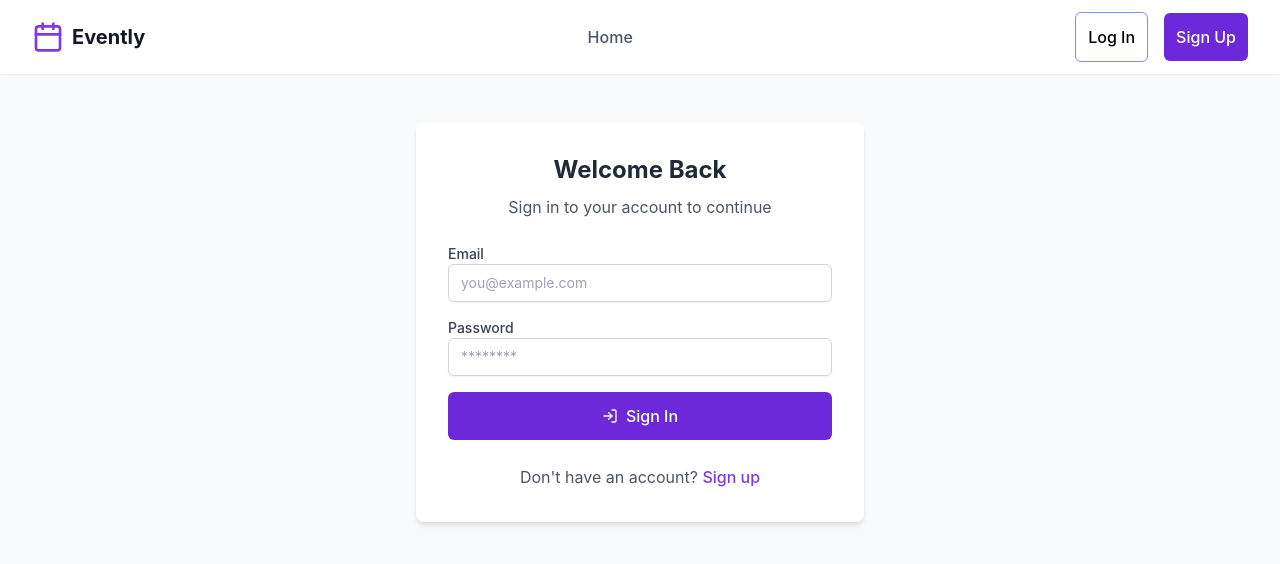
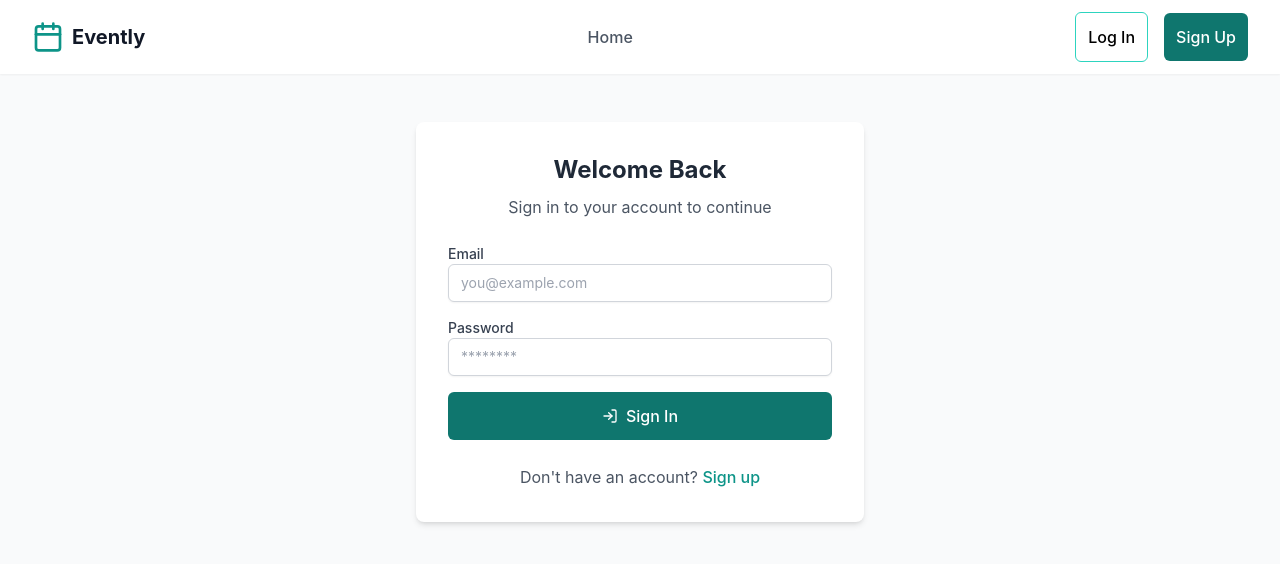
Before and after one commit to HassanAbdelhamed22/Event-Booking-System, a React (Vite) app in the folder Frontend/: page /login in a window 1280 px wide. Shown: the top 564 px of the page. Built offline with nearby package versions, Linux system fonts and the light colour scheme; no server answers.

Commit message:
refactor UI components to use primary color scheme and enhance accessibility

```diff
--- a/Frontend/src/components/UI/Button.tsx
+++ b/Frontend/src/components/UI/Button.tsx
@@ -4,7 +4,7 @@ import type { VariantProps } from "class-variance-authority";
 import type { ButtonHTMLAttributes, ReactNode } from "react";
 
 export const buttonVariants = cva(
-  "flex items-center justify-center rounded-md font-medium text-white duration-300 dark:text-black disabled:bg-indigo-400 disabled:hover:bg-indigo-400 disabled:cursor-not-allowed",
+  "flex items-center justify-center rounded-md font-medium text-white duration-300 dark:text-black disabled:bg-primary-400 disabled:hover:bg-primary-400 disabled:cursor-not-allowed",
   {
     variants: {
       variant: {
@@ -18,7 +18,7 @@ export const buttonVariants = cva(
 
         // ** OUTLINE
         outline:
-          "border border-indigo-400 hover:text-white bg-transparent text-black hover:border-transparent hover:bg-primary-700  disabled:cursor-not-allowed hover:disabled:bg-transparent disabled:bg-transparent hover:disabled:border-indigo-400 disabled:text-gray-400 hover:disabled:text-gray-400",
+          "border border-primary-400 hover:text-white bg-transparent text-black hover:border-transparent hover:bg-primary-700  disabled:cursor-not-allowed hover:disabled:bg-transparent disabled:bg-transparent hover:disabled:border-primary-400 disabled:text-gray-400 hover:disabled:text-gray-400",
         ghost: "text-gray-600 hover:bg-gray-100",
       },
       size: {
--- a/Frontend/src/components/UI/Input.tsx
+++ b/Frontend/src/components/UI/Input.tsx
@@ -2,14 +2,16 @@ import { forwardRef, type InputHTMLAttributes } from "react";
 
 interface IProps extends InputHTMLAttributes<HTMLInputElement> {}
 
-const Input = forwardRef<HTMLInputElement, IProps>(({ className = '', ...rest }, ref) => {
+const Input = forwardRef<HTMLInputElement, IProps>(
+  ({ className = "", ...rest }, ref) => {
     return (
       <input
         ref={ref}
-      className={`border border-gray-300 rounded-md shadow-sm py-2 px-3 focus:outline-none focus:ring-1 focus:ring-indigo-300 focus:border-indigo-300 block w-full sm:text-sm ${className}`}
+        className={`border border-gray-300 rounded-md shadow-sm py-2 px-3 focus:outline-none focus:ring-1 focus:ring-primary-300 focus:border-primary-300 block w-full sm:text-sm ${className}`}
         {...rest}
       />
     );
-});
+  }
+);
 
 export default Input;
--- a/Frontend/src/components/UI/Select.tsx
+++ b/Frontend/src/components/UI/Select.tsx
@@ -10,7 +10,7 @@ const Select = forwardRef<HTMLSelectElement, IProps>(
     return (
       <select
         ref={ref}
-        className={`border border-gray-300 rounded-md shadow-sm py-2 px-3 focus:outline-none focus:ring-2 focus:ring-indigo-500 focus:border-indigo-500 block w-full sm:text-sm ${className}`}
+        className={`border border-gray-300 rounded-md shadow-sm py-2 px-3 focus:outline-none focus:ring-2 focus:ring-primary-500 focus:border-primary-500 block w-full sm:text-sm ${className}`}
         {...rest}
       >
         {options.map((option) => (
--- a/Frontend/src/components/UI/Table.tsx
+++ b/Frontend/src/components/UI/Table.tsx
@@ -33,7 +33,7 @@ const TableHeader = React.forwardRef<HTMLTableSectionElement, TableHeaderProps>(
   ({ className, ...props }, ref) => (
     <thead
       ref={ref}
-      className={cn("bg-muted/50 [&_tr]:border-b bg-indigo-50", className)}
+      className={cn("bg-muted/50 [&_tr]:border-b bg-primary-50", className)}
       {...props}
     />
   )
@@ -77,8 +77,8 @@ const TableRow = React.forwardRef<HTMLTableRowElement, TableRowProps>(
     <tr
       ref={ref}
       className={cn(
-        "border-b transition-colors hover:bg-indigo-100 hover:shadow-lg focus:ring focus:ring-indigo-200",
-        striped && "even:bg-indigo-50 odd:bg-white",
+        "border-b transition-colors hover:bg-primary-100 hover:shadow-lg focus:ring focus:ring-primary-200",
+        striped && "even:bg-primary-50 odd:bg-white",
         className
       )}
       tabIndex={0}
@@ -95,7 +95,7 @@ const TableHead = React.forwardRef<
   <th
     ref={ref}
     className={cn(
-      "h-12 px-4 text-left align-middle font-medium border border-gray-200 hover:text-indigo-600 cursor-pointer select-none",
+      "h-12 px-4 text-left align-middle font-medium border border-gray-200 hover:text-primary-600 cursor-pointer select-none",
       className
     )}
     {...props}
--- a/Frontend/src/components/errors/ErrorHandler.jsx
+++ b/Frontend/src/components/errors/ErrorHandler.jsx
@@ -45,14 +45,14 @@ const ErrorHandler = ({ statusCode = 500, title = "Server Error" }) => {
         <div className="flex items-center justify-center space-x-4 my-10">
           <Link
             to={getHomePath()}
-            className="inline-block bg-indigoLight p-2 text-white hover:text-white! rounded-md"
+            className="inline-block bg-primaryLight p-2 text-white hover:text-white! rounded-md"
             reloadDocument
           >
             Home
           </Link>
           <Link
             to={pathname}
-            className="inline-block bg-indigoLight p-2 text-white hover:text-white! rounded-md"
+            className="inline-block bg-primaryLight p-2 text-white hover:text-white! rounded-md"
             reloadDocument
           >
             Refresh
--- a/Frontend/tailwind.config.js
+++ b/Frontend/tailwind.config.js
@@ -5,17 +5,17 @@ export default {
     extend: {
       colors: {
         primary: {
-          50: '#f5f3ff',
-          100: '#ede9fe',
-          200: '#ddd6fe',
-          300: '#c4b5fd',
-          400: '#a78bfa',
-          500: '#8b5cf6',
-          600: '#7c3aed',
-          700: '#6d28d9',
-          800: '#5b21b6',
-          900: '#4c1d95',
-          950: '#2e1065',
+          50: '#f0fdfa',
+          100: '#ccfbf1',
+          200: '#99f6e4',
+          300: '#5eead4',
+          400: '#2dd4bf',
+          500: '#14b8a6',
+          600: '#0d9488',
+          700: '#0f766e',
+          800: '#115e59',
+          900: '#134e4a',
+          950: '#042f2e',
         },
         secondary: {
           50: '#f0fdfa',
```
Lines whose indentation alone changed are shown as unchanged.
